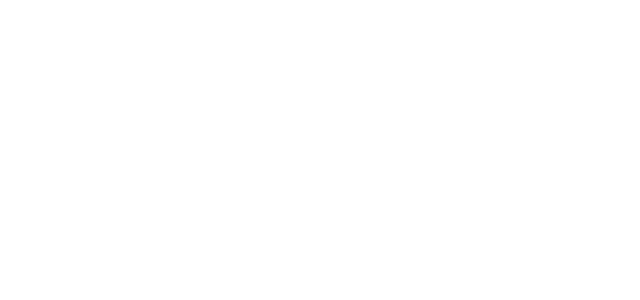
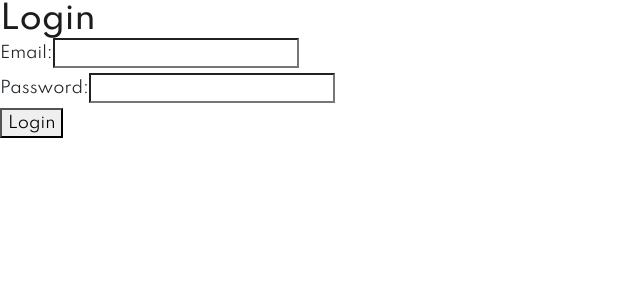
Before and after one commit to dandrei99/hotel-microservices-app, a React (Create React App) app in the folder hotel-frontend/: page /login in a window 1280 px wide. Before the commit this address had no page. Shown: the top 300 px of the page, without its empty margins (0-640 px from the left). Built offline with nearby package versions, Linux system fonts and the light colour scheme; a small style sheet from the web is missing.

Commit message:
Spring-Security: Login page frontend app, generate jwtToken, save it in local storage

```diff
--- a/hotel-frontend/src/App.js
+++ b/hotel-frontend/src/App.js
@@ -5,12 +5,14 @@
 import Services from './pages/Services';
 import Rooms from './pages/Rooms';
 import RoomView from './pages/RoomView';
+import Login from "./pages/Login";
 
 function App() {
     return (
         <Router>
             <Routes>
                 <Route path="/" element={<Index />} />
+                <Route path="/login" element={<Login />} />
                 <Route path="/services" element={<Services />} />
                 <Route path="/rooms" element={<Rooms />} />
                 <Route path="/rooms/:roomId" element={<RoomView />} />
--- /dev/null
+++ b/hotel-frontend/src/pages/Login.js
@@ -0,0 +1,58 @@
+import React, { useState } from "react";
+import axios from "axios";
+import { useNavigate } from "react-router-dom";
+
+const Login = () => {
+    const [email, setEmail] = useState("");
+    const [password, setPassword] = useState("");
+    const [error, setError] = useState("");
+    const navigate = useNavigate();
+
+    const handleLogin = async (e) => {
+        e.preventDefault();
+        try {
+            const response = await axios.post("http://localhost:8080/api/auth/login", {
+                email, // Send email in the request body
+                password,
+            });
+
+            const token = response.data.token; // Ensure backend returns the token as `token`
+            localStorage.setItem("jwtToken", token);
+
+            // Redirect to another page after successful login
+            navigate("/");
+        } catch (err) {
+            setError("Invalid email or password. Please try again.");
+        }
+    };
+
+    return (
+        <div className="login-container">
+            <h2>Login</h2>
+            <form onSubmit={handleLogin}>
+                <div>
+                    <label>Email:</label>
+                    <input
+                        type="email"
+                        value={email}
+                        onChange={(e) => setEmail(e.target.value)}
+                        required
+                    />
+                </div>
+                <div>
+                    <label>Password:</label>
+                    <input
+                        type="password"
+                        value={password}
+                        onChange={(e) => setPassword(e.target.value)}
+                        required
+                    />
+                </div>
+                {error && <p style={{ color: "red" }}>{error}</p>}
+                <button type="submit">Login</button>
+            </form>
+        </div>
+    );
+};
+
+export default Login;
```
Also changed, not shown: 2 other files (tests, documents, lock files or other folders).
